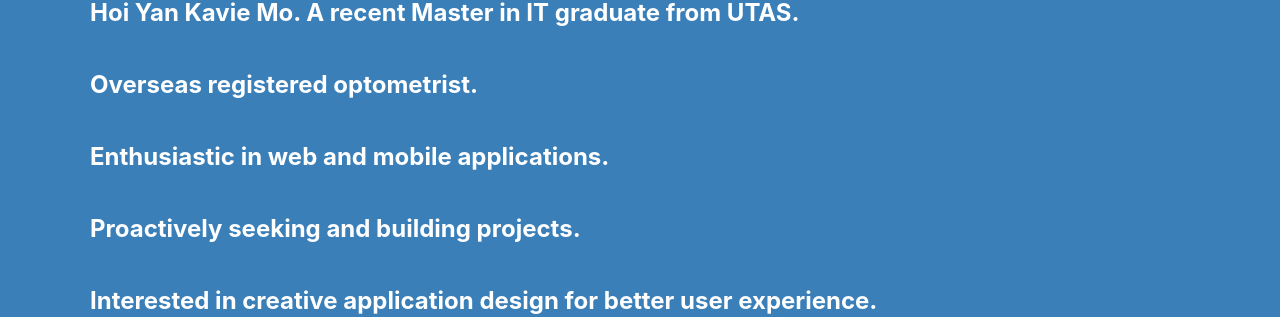
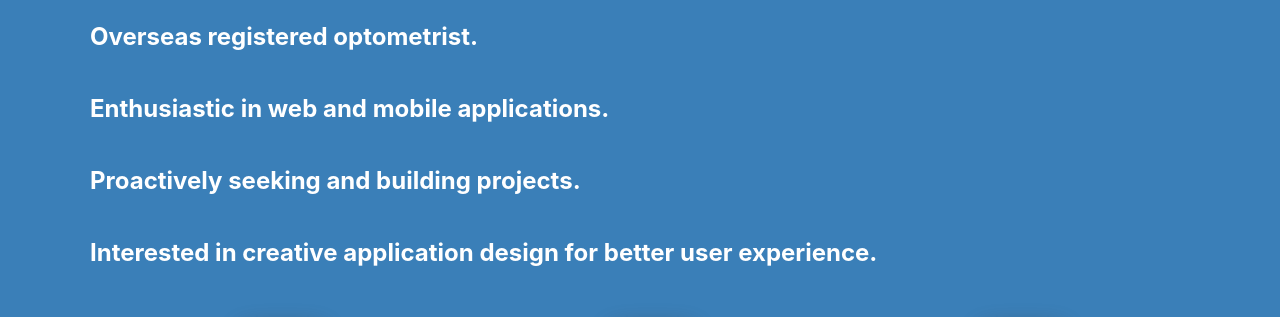
Before and after one commit to km1230/kavie-resume, a React app: page /#0 in a window 1280 px wide. Shown: the part 147-464 px from the top of the page. Built offline with nearby package versions, Linux system fonts and the light colour scheme.

Commit message:
9 transition

```diff
--- a/src/comp/App.js
+++ b/src/comp/App.js
@@ -18,11 +18,15 @@ const App = () => {
       let sections = document.querySelectorAll('.section');
       let current = document.querySelector('.nav').value;
       sections.forEach(s => {
+        s.style.position = 'absolute';
+        s.style.top = 0;
+        s.style.left = 0;
+
         if(s.id == current) {
-          s.classList.remove('d-none');
+          s.style.transform = 'translate(0, 0)';
           window.location.href = `./#${current}`
         } else {
-          s.classList.add('d-none')
+          s.style.transform = 'translate(-100%, 0)';
         }
       })
     }
--- a/src/static/css/App.css
+++ b/src/static/css/App.css
@@ -45,6 +45,7 @@ a:hover {
   font-size: 1.5em;
   font-weight: bold;
   padding: 20px;
+  transition: all 0.3s ease;
 }
 
 .sectionTitle {
```
Also changed, not shown: 1 other file.
